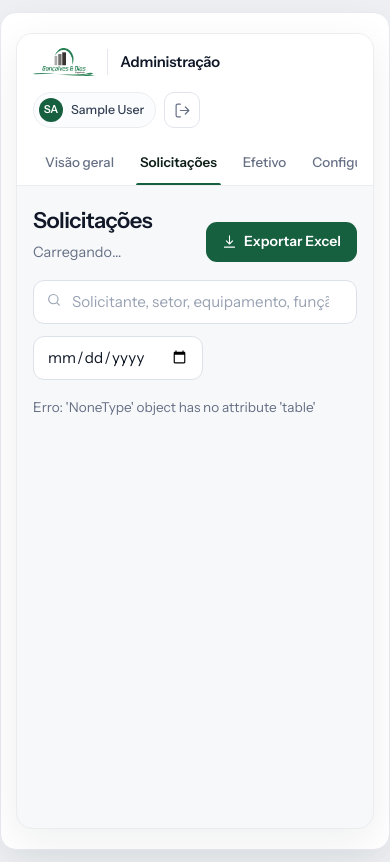
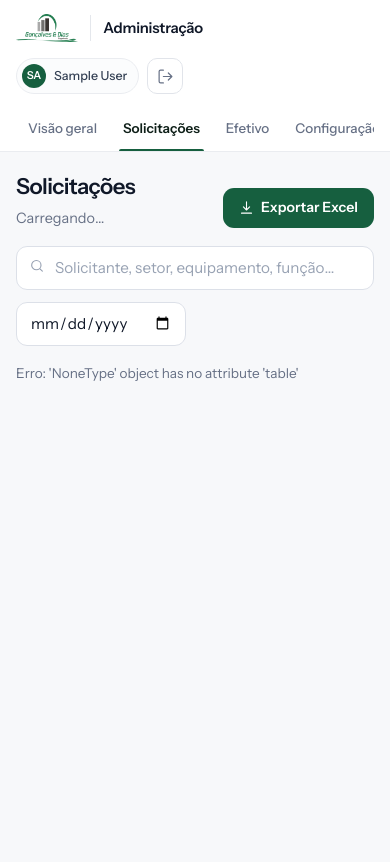
Before and after one commit to carloseduardo-code/gdhoraextra, a Flask app: page /admin/solicitacoes in a window 390 px wide. After the commit the page ends 381 px from the top, so only its background shows below. Run offline with Flask 3, Linux system fonts and the light colour scheme; the visitor is signed in with stand-in values (Sample User, id 1).

Commit message:
Remove nested "card on gray" layering from the admin panel
The admin shell was wrapped in .container.wide (a white, bordered,
shadowed card centered on the gray page) and .admin-shell had its own
redundant border/shadow/rounded-corner frame on top of that — a card
inside a card inside the content tiles, which read as a floating,
disconnected panel on wide screens with large unused gray gutters.

Drop the .container.wide wrapper and the extra frame styling on
.admin-shell: the header/tabs now span the full viewport width as a
flat white topbar, and .admin-content stays centered with its existing
max-width + clamp() side padding, so there's still breathing room on
the edges without the boxed-card look. Verified at 1920/1280 desktop
and 375 mobile widths — topbar spans edge to edge, content keeps a
comfortable side margin, tabs still scroll horizontally on narrow
screens.

Co-Authored-By: Claude Sonnet 5 <noreply@anthropic.com>

```diff
--- a/static/style.css
+++ b/static/style.css
@@ -135,10 +135,6 @@ textarea:focus-visible {
     border: 1px solid var(--border);
 }
 
-.container.wide {
-    max-width: 1080px;
-}
-
 /* ---------- Cabeçalho simples (login, telas soltas) ---------- */
 .page-header {
     display: flex;
@@ -2128,11 +2124,7 @@ textarea {
 /* ---------- Admin shell (header + tabs) ---------- */
 .admin-shell {
     background: var(--bg-frame);
-    min-height: calc(100vh - 48px);
-    border-radius: var(--radius-lg);
-    overflow: hidden;
-    border: 1px solid var(--border-2);
-    box-shadow: var(--shadow-frame);
+    min-height: 100vh;
 }
 
 .admin-header {
--- a/templates/admin/base.html
+++ b/templates/admin/base.html
@@ -4,7 +4,6 @@
 {% include "_head.html" %}
 </head>
 <body>
-<div class="container wide">
 <div class="admin-shell">
     <div class="admin-header">
         <div class="admin-header-row">
@@ -43,7 +42,6 @@
         {% block content %}{% endblock %}
     </div>
 </div>
-</div>
 {% block scripts %}{% endblock %}
 </body>
 </html>
```
Lines whose indentation alone changed are shown as unchanged.
